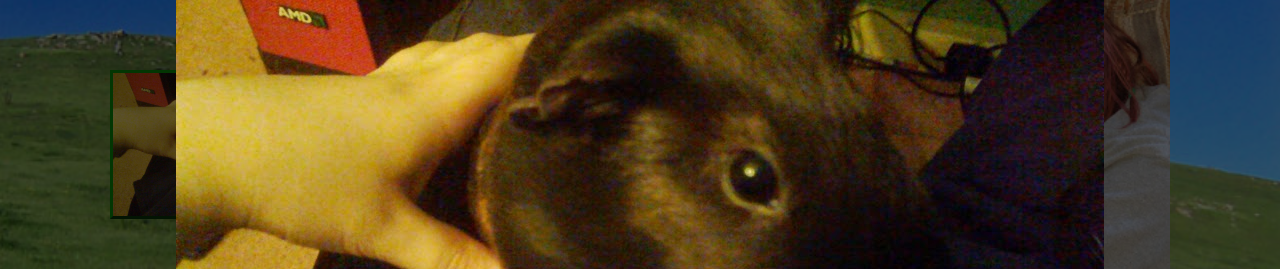
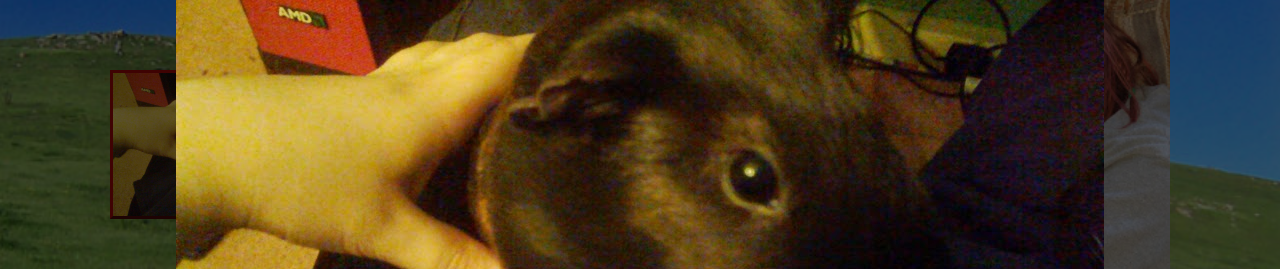
Before and after one commit to TerryRPatterson/PhotoGallary, a plain HTML site: page index.html in a window 1280 px wide. Both pictures are taken after a click on the picture 241 px from the left and 332 px from the top of the page. Shown: the part 188-457 px from the top of the page. Drawn offline with Linux system fonts and the light colour scheme.

Commit message:
Changed clicked image border color to red

```diff
--- a/styles.css
+++ b/styles.css
@@ -52,6 +52,6 @@ main {
     flex-wrap: wrap;
 }
 img.active{
-  border-color: green;
+  border-color: rgb(150,0,0);
   border-style: outset;
 }
```
